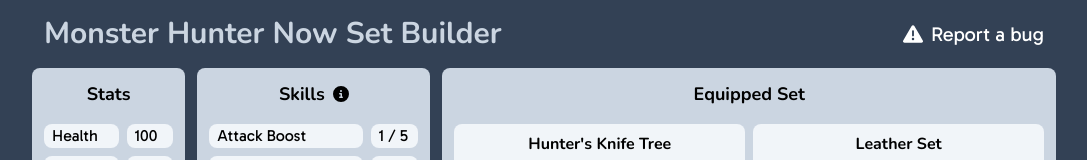
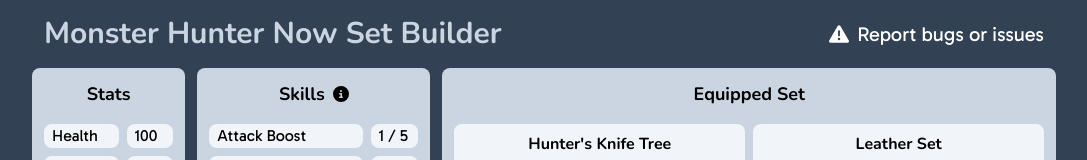
Before and after one commit to hustincao/mhn-builder, a SvelteKit app: page / in a window 1280 px wide. Shown: the top 160 px of the page, without its empty margins (96-1183 px from the left). Built offline with nearby package versions, Linux system fonts and the light colour scheme; a web font is replaced by a local one.

Commit message:
update report link

```diff
--- a/src/routes/+page.svelte
+++ b/src/routes/+page.svelte
@@ -227,7 +227,7 @@
           d="M256 32c14.2 0 27.3 7.5 34.5 19.8l216 368c7.3 12.4 7.3 27.7 .2 40.1S486.3 480 472 480H40c-14.3 0-27.6-7.7-34.7-20.1s-7-27.8 .2-40.1l216-368C228.7 39.5 241.8 32 256 32zm0 128c-13.3 0-24 10.7-24 24V296c0 13.3 10.7 24 24 24s24-10.7 24-24V184c0-13.3-10.7-24-24-24zm32 224a32 32 0 1 0 -64 0 32 32 0 1 0 64 0z"
         />
       </svg>
-      <p>Report a bug</p>
+      <p>Report bugs or issues</p>
     </a>
   </div>
   <div
```
